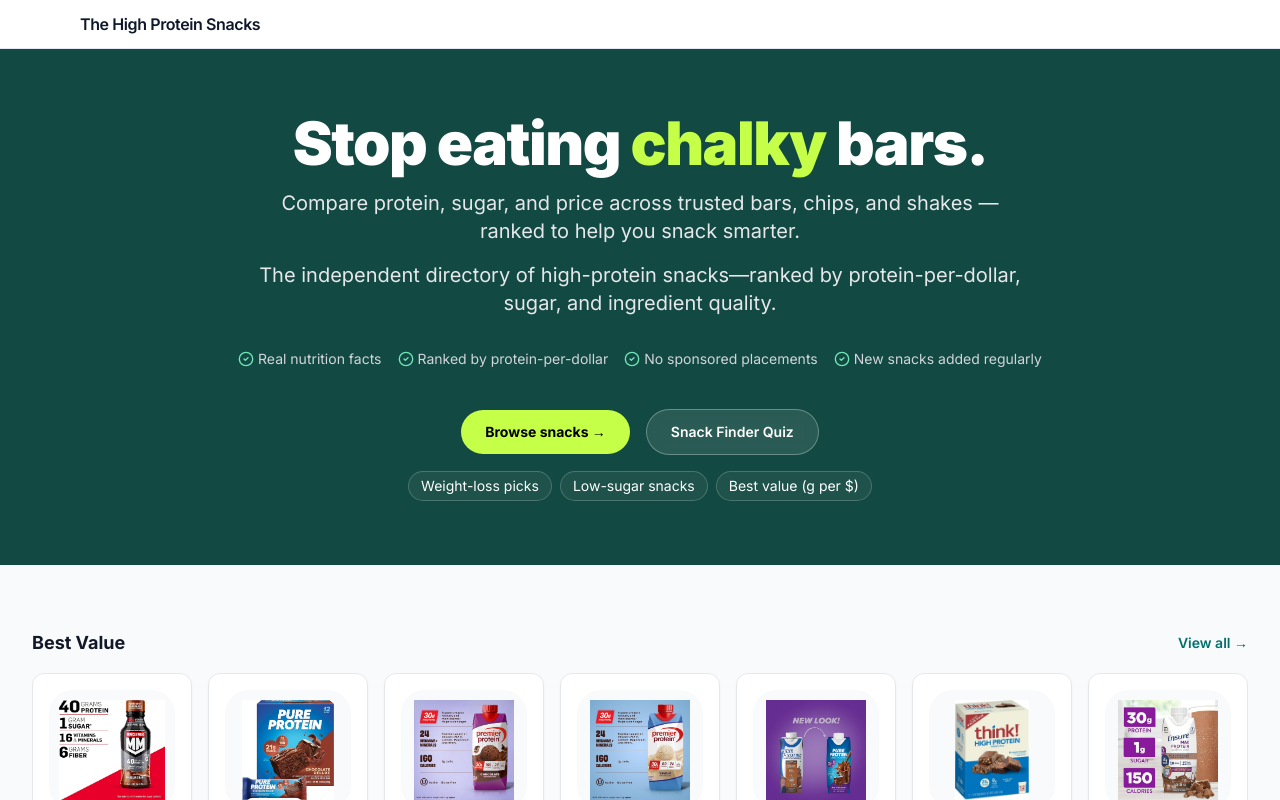
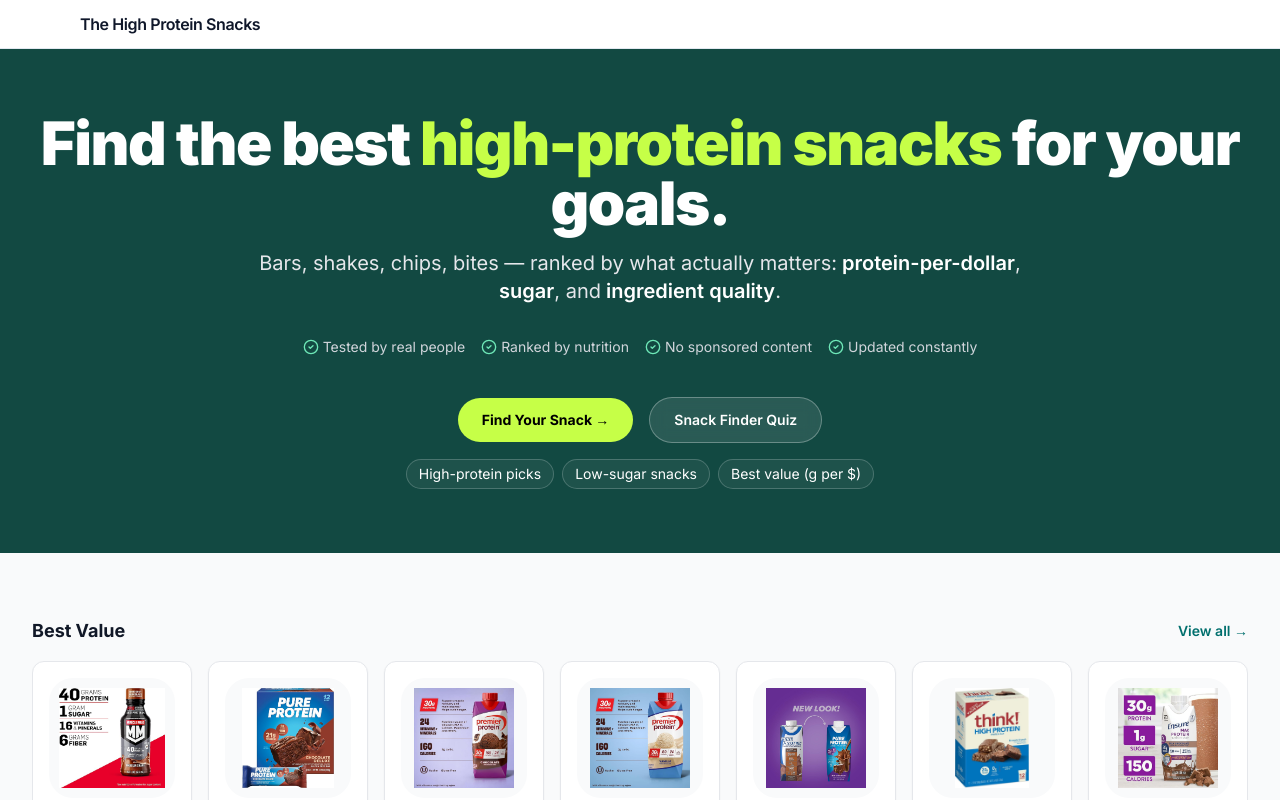
Before and after one commit to Vorticaai/thehighproteinsnacks, a Next.js app: page / in a window 1280 px wide. Shown: the top 800 px of the page. Built offline with nearby package versions, Linux system fonts and the light colour scheme; no server answers.

Commit message:
Align category links with snacks routes

```diff
--- a/app/page.tsx
+++ b/app/page.tsx
@@ -76,40 +76,36 @@
 <header style={{ backgroundColor: PRIMARY_DARK }} className="text-white">
   <div className="mx-auto max-w-7xl px-4 py-16 text-center sm:px-6 lg:px-8">
 
-
+    {/* NEW HEADLINE */}
     <h1 className="text-4xl font-black tracking-tight sm:text-6xl">
-            Stop eating <span className="text-[#C6FF47]">chalky</span> bars.
+      Find the best <span className="text-[#C6FF47]">high-protein snacks</span> for your goals.
     </h1>
 
+    {/* SUBHEAD */}
     <p className="mt-4 max-w-3xl mx-auto text-lg sm:text-xl text-gray-200">
-  Compare protein, sugar, and price across trusted bars, chips, and shakes —
-  ranked to help you snack smarter.
+      Bars, shakes, chips, bites — ranked by what actually matters:
+      <span className="font-semibold text-white"> protein-per-dollar</span>,
+      <span className="font-semibold text-white"> sugar</span>, and
+      <span className="font-semibold text-white"> ingredient quality</span>.
     </p>
 
-
-
-<p className="mx-auto mt-4 max-w-3xl text-lg sm:text-xl text-gray-200">
-  The independent directory of high-protein snacks—ranked by protein-per-dollar,
-  sugar, and ingredient quality.
-</p>
 
 
     {/* Trust badges */}
     <div className="mt-8 flex flex-wrap items-center justify-center gap-4 text-sm text-gray-300">
       <span className="flex items-center gap-1">
-    <CheckCircle2 className="h-4 w-4 text-emerald-300" /> Real nutrition facts
+        <CheckCircle2 className="h-4 w-4 text-emerald-300" /> Tested by real people
       </span>
       <span className="flex items-center gap-1">
-    <CheckCircle2 className="h-4 w-4 text-emerald-300" /> Ranked by protein-per-dollar
+        <CheckCircle2 className="h-4 w-4 text-emerald-300" /> Ranked by nutrition
       </span>
       <span className="flex items-center gap-1">
-    <CheckCircle2 className="h-4 w-4 text-emerald-300" /> No sponsored placements
+        <CheckCircle2 className="h-4 w-4 text-emerald-300" /> No sponsored content
       </span>
       <span className="flex items-center gap-1">
-    <CheckCircle2 className="h-4 w-4 text-emerald-300" /> New snacks added regularly
+        <CheckCircle2 className="h-4 w-4 text-emerald-300" /> Updated constantly
       </span>
     </div>
-
 
     {/* Primary CTAs */}
     <div className="mt-10 flex flex-col items-center justify-center gap-4 sm:flex-row">
@@ -118,8 +114,9 @@
         className="inline-flex items-center justify-center rounded-full px-6 py-3 text-sm font-bold text-black transition hover:opacity-95"
         style={{ backgroundColor: ACCENT_LIME }}
       >
-    Browse snacks →
+        Find Your Snack →
       </Link>
+
       <Link
         href="/tools/snack-finder"
         className="inline-flex items-center justify-center rounded-full border border-white/30 bg-white/10 px-6 py-3 text-sm font-semibold text-white backdrop-blur transition hover:bg-white/15"
@@ -131,17 +128,19 @@
     {/* Quick filter chips */}
     <div className="mt-4 flex flex-wrap items-center justify-center gap-2 text-sm">
       <Link
-    href="/snacks/weight-loss"
+        href="/snacks/high-protein"
         className="rounded-full border border-white/20 bg-white/5 px-3 py-1 text-white hover:bg-white/10"
       >
-    Weight-loss picks
+        High-protein picks
       </Link>
+
       <Link
         href="/snacks/low-sugar"
         className="rounded-full border border-white/20 bg-white/5 px-3 py-1 text-white hover:bg-white/10"
       >
         Low-sugar snacks
       </Link>
+
       <Link
         href="/snacks/best-value"
         className="rounded-full border border-white/20 bg-white/5 px-3 py-1 text-white hover:bg-white/10"
@@ -149,9 +148,9 @@
         Best value (g per $)
       </Link>
     </div>
-
   </div>
 </header>
+
 
       {/* JSON-LD: Best Value list (only once) */}
       <script
--- a/app/snack/[id]/page.tsx
+++ b/app/snack/[id]/page.tsx
@@ -147,7 +147,7 @@
         "@type": "ListItem",
         position: 2,
         name: primaryCategory.replace("-", " "),
-        item: absoluteUrl(`/category/${primaryCategory}`),
+        item: absoluteUrl(`/snacks/${primaryCategory}`),
       },
       {
         "@type": "ListItem",
@@ -163,7 +163,7 @@
     { label: "Home", href: "/" },
     {
       label: primaryCategory.replace("-", " "),
-      href: `/category/${primaryCategory}`
+      href: `/snacks/${primaryCategory}`
     },
     { label: snack.name }, // current page, no href
   ]
--- a/components/category/category-card.tsx
+++ b/components/category/category-card.tsx
@@ -51,7 +51,7 @@
 
       {/* CTA Button */}
       <Link
-        href={`/category/${category.slug}`}
+        href={`/snacks/${category.slug}`}
         className="inline-flex items-center rounded-full bg-[#CCFF00] px-6 py-3 text-sm font-bold text-black transition-colors hover:bg-[#A3CC00]"
       >
         View snacks <ArrowRight className="ml-2 h-4 w-4" />
--- a/components/category/filter-bar.tsx
+++ b/components/category/filter-bar.tsx
@@ -89,7 +89,7 @@
       }
       const query = params.toString()
       startTransition(() => {
-        router.push(`/category/${slug}${query ? `?${query}` : ""}`)
+        router.push(`/snacks/${slug}${query ? `?${query}` : ""}`)
       })
     },
     [router, searchParams, slug],
@@ -117,7 +117,7 @@
     setMaxCalories("")
     setSelectedDiets([])
     setCurrentSort("protein-desc")
-    startTransition(() => router.push(`/category/${slug}`))
+    startTransition(() => router.push(`/snacks/${slug}`))
   }
 
   return (
--- a/components/home/hero.tsx
+++ b/components/home/hero.tsx
@@ -25,19 +25,19 @@
          {/* Top filter chips */}
          <div className="mt-6 flex flex-wrap gap-2">
           <Link
-             href="/category/vegan"
+            href="/snacks/vegan"
              className="inline-flex items-center rounded-full border border-white/20 bg-white/5 px-4 py-1 text-xs font-medium text-teal-50 hover:bg-white/10 transition-colors"
            >
              Vegan friendly
            </Link>
           <Link
-             href="/category/weight-loss"
+            href="/snacks/weight-loss"
              className="inline-flex items-center rounded-full border border-white/20 bg-white/5 px-4 py-1 text-xs font-medium text-teal-50 hover:bg-white/10 transition-colors"
            >
              Under 200 calories
            </Link>
           <Link
-             href="/category/budget"
+            href="/snacks/budget"
              className="inline-flex items-center rounded-full border border-white/20 bg-white/5 px-4 py-1 text-xs font-medium text-teal-50 hover:bg-white/10 transition-colors"
            >
              Best protein per dollar
@@ -55,7 +55,7 @@
            </Link>
 
           <Link
-             href="/category/weight-loss"
+            href="/snacks/weight-loss"
              className="inline-flex items-center justify-center rounded-full bg-[#C6F221] px-6 py-3 text-sm font-semibold text-black shadow-sm hover:bg-[#B6E111] transition-colors"
            >
              View snacks
@@ -80,25 +80,25 @@
          {/* Bottom category chips */}
          <div className="mt-6 flex flex-wrap gap-2">
           <Link
-             href="/category/weight-loss"
+            href="/snacks/weight-loss"
              className="inline-flex items-center rounded-full border border-white/20 bg-white/5 px-4 py-1 text-xs font-medium text-teal-50 hover:bg-white/10 transition-colors"
            >
              Weight Loss High-Protein Snacks
            </Link>
           <Link
-             href="/category/keto"
+            href="/snacks/keto"
              className="inline-flex items-center rounded-full border border-white/20 bg-white/5 px-4 py-1 text-xs font-medium text-teal-50 hover:bg-white/10 transition-colors"
            >
              Keto High-Protein Snacks
            </Link>
           <Link
-             href="/category/vegan"
+            href="/snacks/vegan"
              className="inline-flex items-center rounded-full border border-white/20 bg-white/5 px-4 py-1 text-xs font-medium text-teal-50 hover:bg-white/10 transition-colors"
            >
              Vegan High-Protein Snacks
            </Link>
           <Link
-             href="/category/budget"
+            href="/snacks/budget"
              className="inline-flex items-center rounded-full border border-white/20 bg-white/5 px-4 py-1 text-xs font-medium text-teal-50 hover:bg-white/10 transition-colors"
            >
              Budget-Friendly High-Protein Snacks
--- a/components/layout/header.tsx
+++ b/components/layout/header.tsx
@@ -8,7 +8,7 @@
     { label: "Home", href: "/" },
     { label: "Calculator", href: "/calculator" },
     { label: "Quiz", href: "/quiz" },
-    { label: "Categories", href: "/category/weight-loss" },
+    { label: "Categories", href: "/snacks/weight-loss" },
     { label: "How We Review", href: "/how-we-review" },
   ]
 
```
Lines whose indentation alone changed are shown as unchanged.
